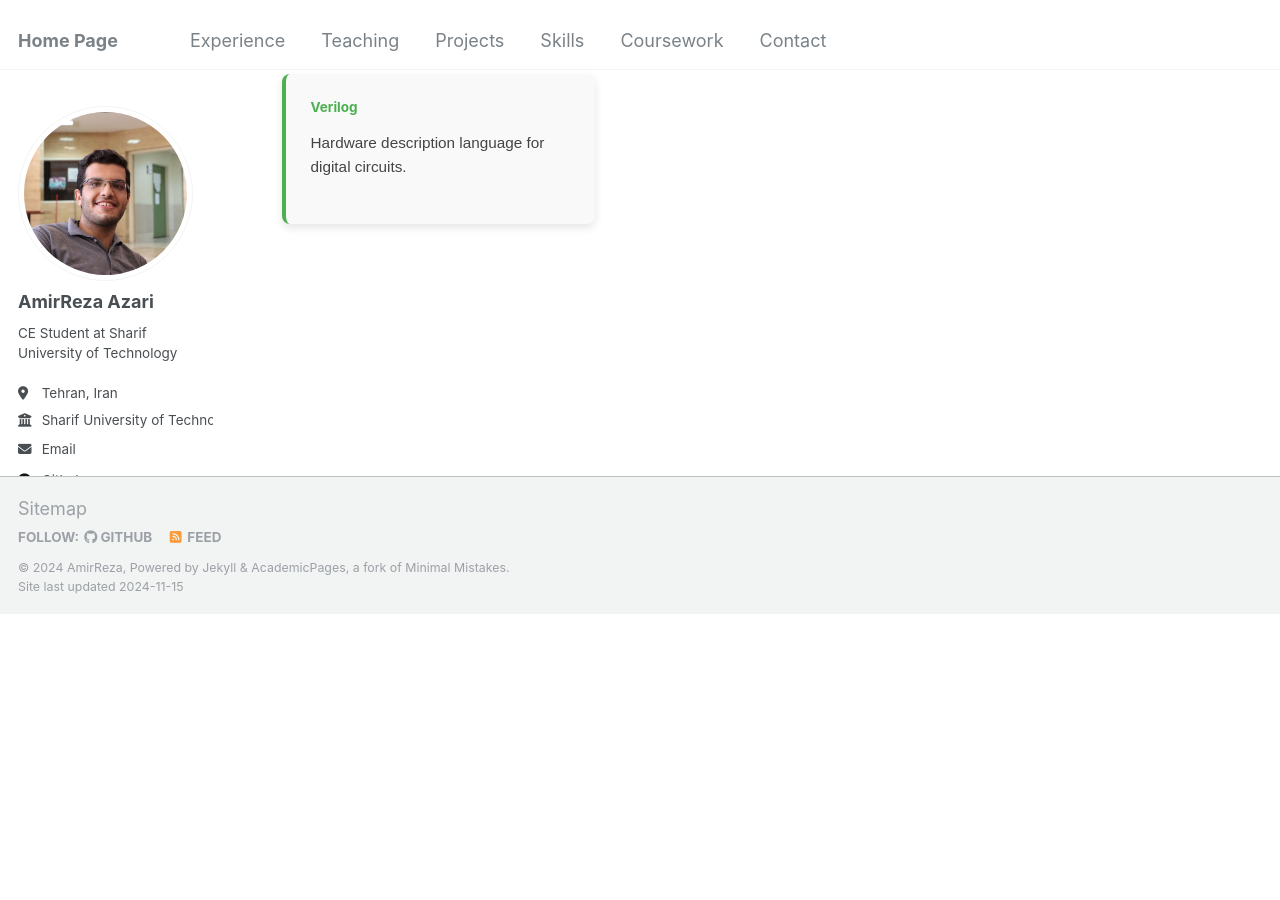
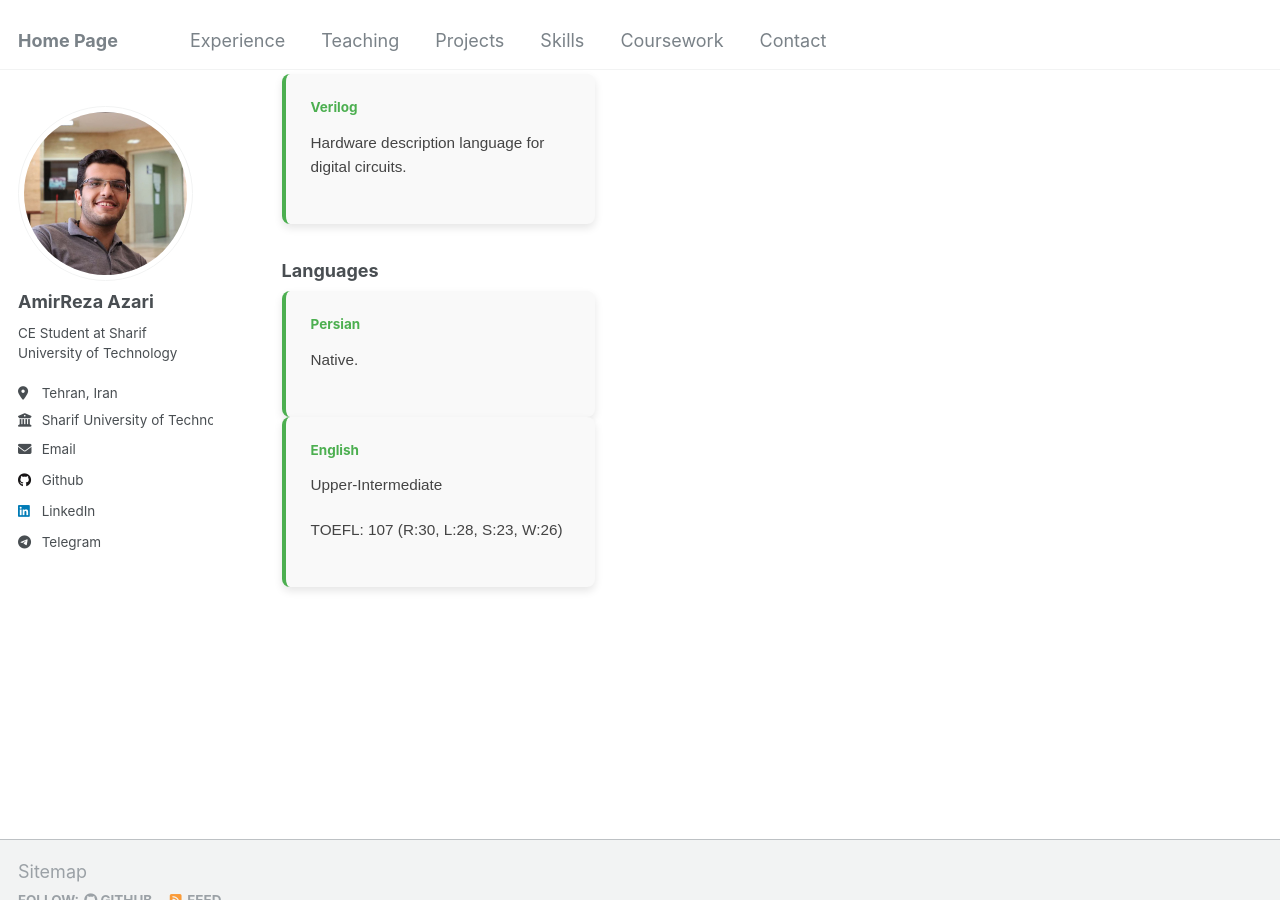
Before and after one commit to Amirreza81/Amirreza81.github.io, a Jekyll site: the page built from _pages/skills.md, in a window 1280 px wide and 900 px high, scrolled down 1505 px. Built offline with Jekyll 4.4.1, drawn with Linux system fonts in a browser that asks for light colours; before the commit the page ends 2120 px from its top, so only the background shows below that.

Commit message:
add languages

```diff
--- a/_pages/skills.md
+++ b/_pages/skills.md
@@ -130,6 +130,23 @@ author_profile: true
   </div>
 </div>
 
+### Languages
+
+<div class="skills-section">
+  <div class="skill-card">
+    <h4>Persian</h4>
+    <p>Native.</p>
+  </div>
+</div>
+
+<div class="skills-section">
+  <div class="skill-card">
+    <h4>English</h4>
+    <p>Upper-Intermediate</p>
+    <p>TOEFL: 107 (R:30, L:28, S:23, W:26)</p>
+  </div>
+</div>
+
 <style>
   /* Skills Section and Card Styles */
   .skills-section {
```
